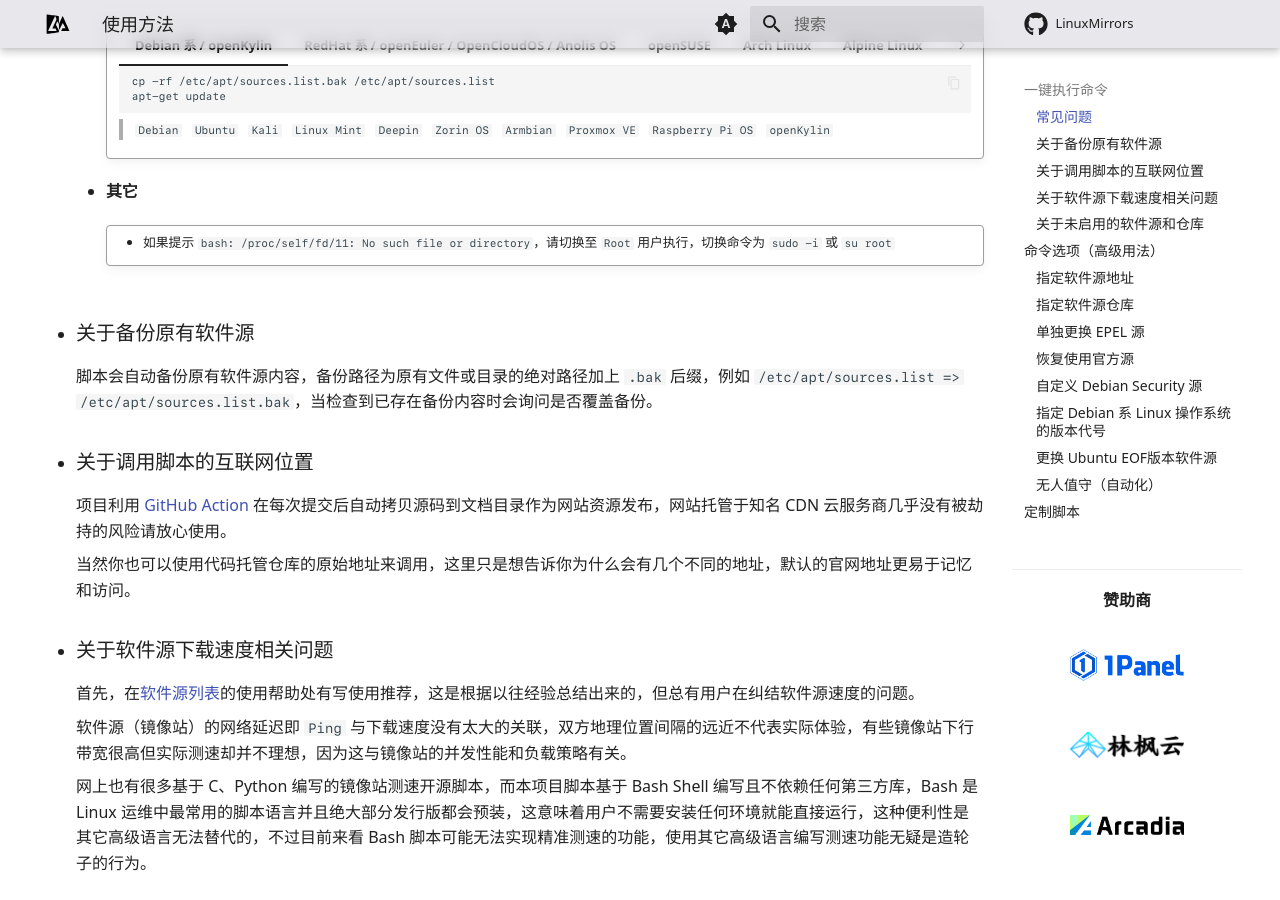
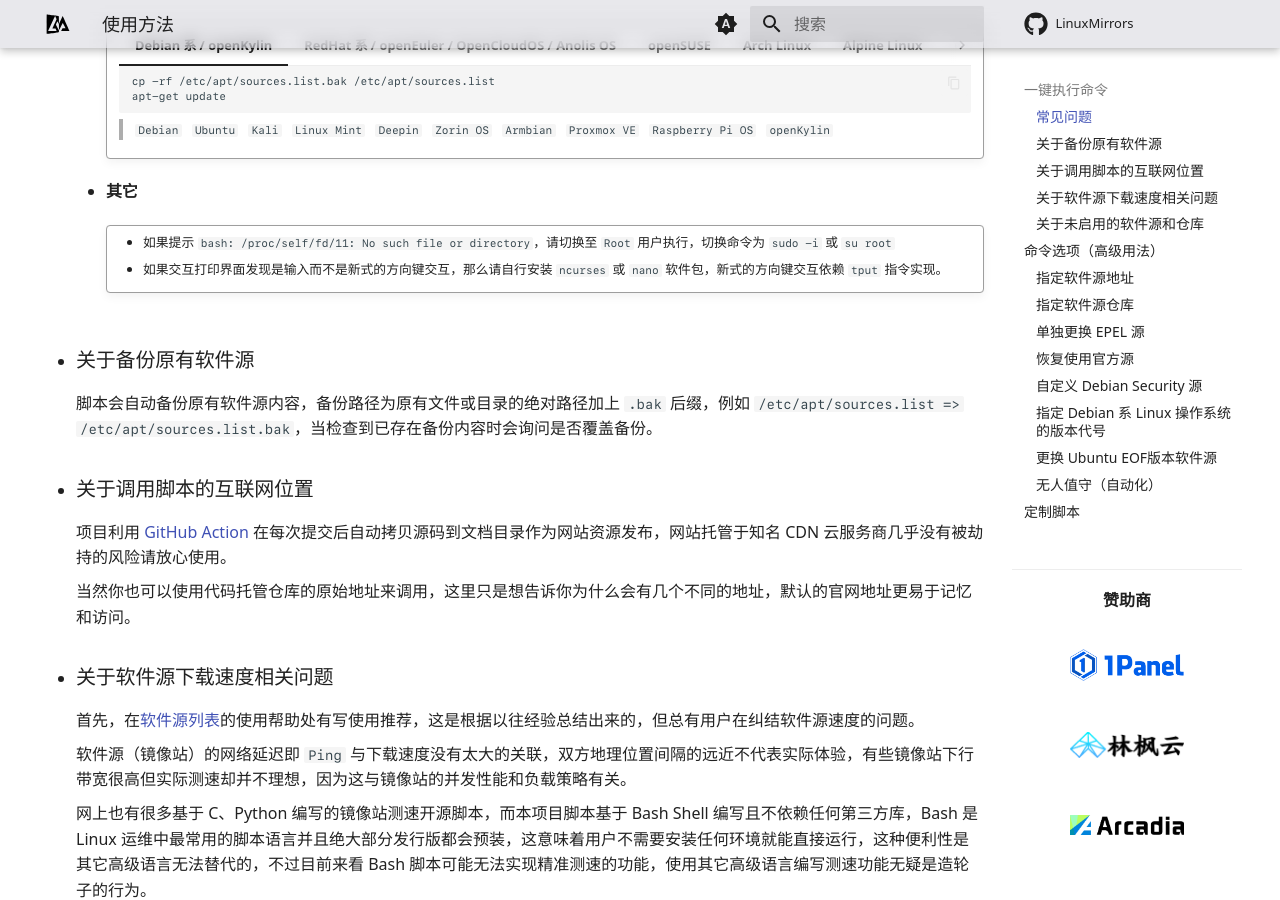
Before and after one commit to SuperManito/LinuxMirrors, an MkDocs documentation site: the page built from docs/use/index.md, in a window 1280 px wide and 900 px high, scrolled down 1956 px. Built offline with MkDocs 1.6.1 and Material for MkDocs 9.7.7, drawn with Linux system fonts in a browser that asks for light colours; a script that is not in the unit is left out; comment, search, counter and statistics services are not loaded.

Commit message:
优化 & bug fix

```diff
--- a/docs/use/index.md
+++ b/docs/use/index.md
@@ -333,6 +333,7 @@
         !!! quote ""
 
             - 如果提示 `bash: /proc/self/fd/11: No such file or directory`，请切换至 `Root` 用户执行，切换命令为 `sudo -i` 或 `su root`
+            - 如果交互打印界面发现是输入而不是新式的方向键交互，那么请自行安装 `ncurses` 或 `nano` 软件包，新式的方向键交互依赖 `tput` 指令实现。
 
 - ### 关于备份原有软件源
 
```
Also changed, not shown: 2 other files.
